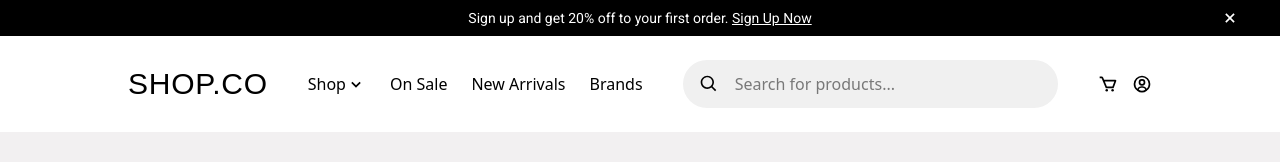
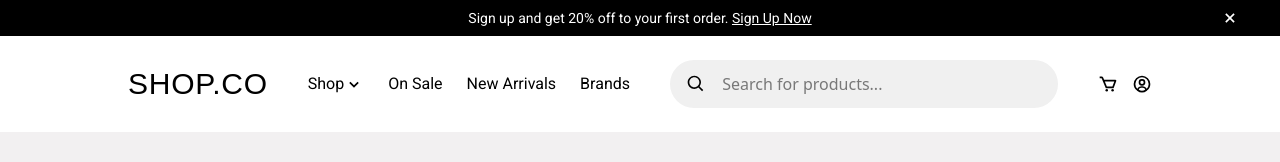
Before and after one commit to trishacapitle/clothing-ecommerce-frontend, a React (Vite) app: page / in a window 1280 px wide. Shown: the top 162 px of the page. Built offline with nearby package versions, Linux system fonts and the light colour scheme; a web font is replaced by a local one.

Commit message:
feat: add hover effect on navlinks

```diff
--- a/src/components/Navbar.jsx
+++ b/src/components/Navbar.jsx
@@ -5,20 +5,50 @@ const Navbar = () => {
       <h1 className="font-secondary items-center text-3xl tracking-wide uppercase">
         Shop.co
       </h1>
-      <ul className="menu flex gap-6">
-        <li className="flex-center">
-          Shop{" "}
-          <span>
-            <BiChevronDown size={20} />
-          </span>
+      <ul className="menu flex gap-6 text-black font-primary">
+        <li>
+          <a
+            href="#"
+            className="flex-center transition-colors duration-300 ease-in-out hover:text-black/60"
+          >
+            Shop{" "}
+            <span>
+              <BiChevronDown size={20} />
+            </span>
+          </a>
         </li>
-        <li>On Sale</li>
-        <li>New Arrivals</li>
-        <li>Brands</li>
+        <li>
+          <a
+            href="#"
+            className="flex-center transition duration-300 ease-in-out hover:text-black/60"
+          >
+            On Sale
+          </a>
+        </li>
+        <li>
+          <a
+            href="#"
+            className="flex-center transition duration-300 ease-in-out hover:text-black/60"
+          >
+            New Arrivals
+          </a>
+        </li>
+        <li>
+          <a
+            href="#"
+            className="flex-center transition duration-300 ease-in-out hover:text-black/60"
+          >
+            Brands
+          </a>
+        </li>
       </ul>
       <div className="search-bar flex h-12 grow items-center gap-3 rounded-full bg-(--secondary-color) p-4">
         <BiSearch size={20} />
-        <input type="text" placeholder=" Search for products..." />
+        <input
+          type="text"
+          placeholder=" Search for products..."
+          className="flex-grow bg-transparent outline-none"
+        />
       </div>
       <div className="flex gap-3.5">
         <BiCart size={20} />
```
